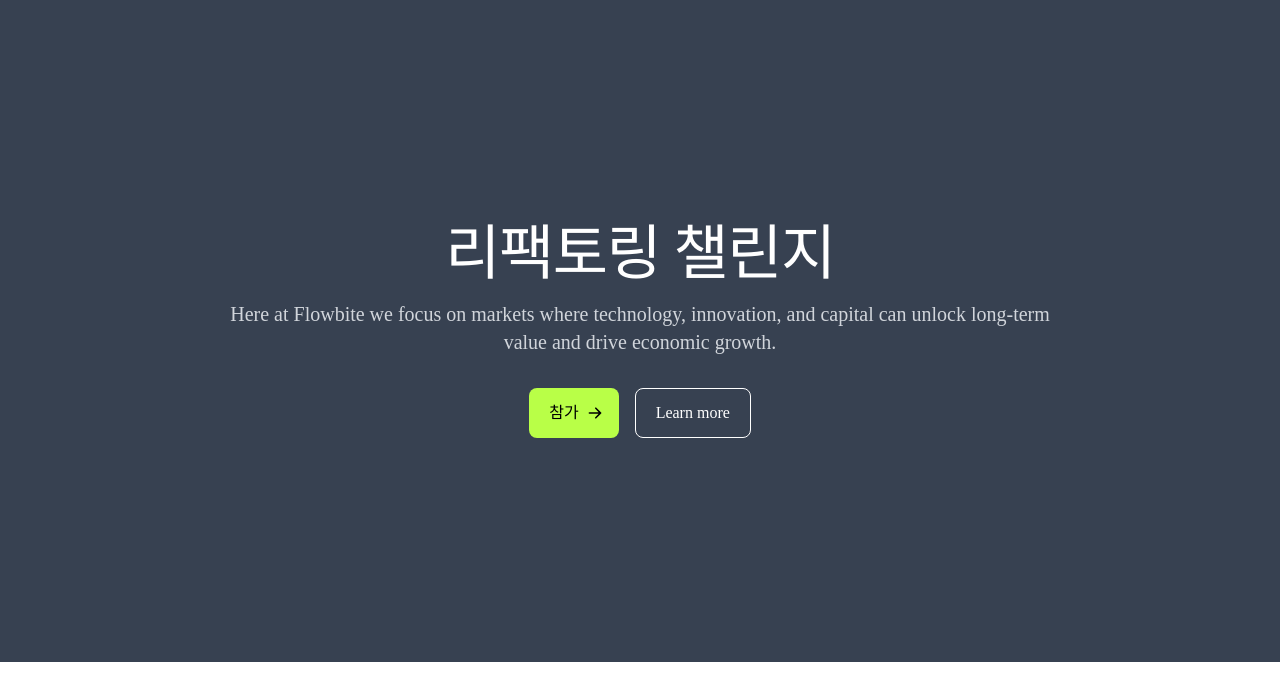
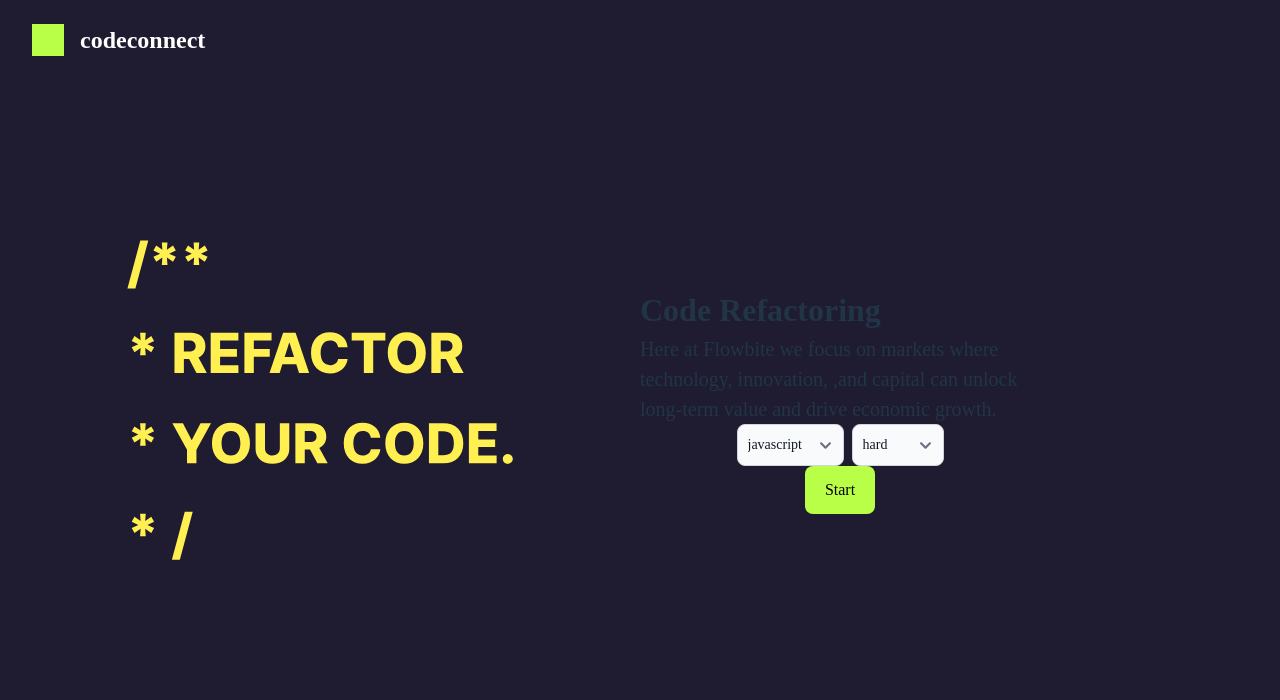
Before and after one commit to dhr05074/developic, a React (Vite) app in the folder front/: page / in a window 1280 px wide. Shown: the top 700 px of the page. Built offline with nearby package versions, Linux system fonts and the light colour scheme.

Commit message:
v0.0.0:29 메인화면 제작 중

```diff
--- a/front/src/App.tsx
+++ b/front/src/App.tsx
@@ -3,27 +3,29 @@
 import "./styles/App.css";
 import "./styles/index.css";
 import "./styles/component.css";
+import "./styles/designSystem.css";
 // react-simple-code-editr
 // import { useCodeMirror } from "@uiw/react-codemirror";
 // import { javascript } from "@codemirror/lang-javascript";
 // import CodeEditor from './component/CodeEditor/CodeEditor';
 import { Route, Routes } from "react-router-dom";
-// import NavBar from "./component/NavBar/NavBar";
+import { AnimatePresence } from "framer-motion";
+import NavBar from "./component/NavBar/NavBar";
 // import Problem from "./component/Resizable/Problem";
-import { AnimatePresence } from "framer-motion";
 import Problem from "./routes/Problem";
 import ErrorPage from "./routes/Error";
 import HomePage from "./routes/Home";
-import Select from "./routes/Select";
 import Stepper from "./routes/Stepper";
 
 function App(): JSX.Element {
     return (
         <RecoilRoot>
             <AnimatePresence>
+                <section id="header" className="absolute">
+                    <NavBar />
+                </section>
                 <Routes>
                     <Route path="/" element={<HomePage />} errorElement={<ErrorPage />} />
-                    <Route path="/select" element={<Select />} errorElement={<ErrorPage />} />
                     <Route path="/stepper" element={<Stepper />} errorElement={<ErrorPage />} />
                     <Route path="/problem" element={<Problem />} errorElement={<ErrorPage />} />
                 </Routes>
--- a/front/src/api/problem.api.ts
+++ b/front/src/api/problem.api.ts
@@ -1,5 +1,5 @@
 import axios from "axios";
-import { Problem, DefaultApi, CreateProblem202Response, GetProblem200Response } from "../../api/api";
+import { Problem, DefaultApi } from "../../api/api";
 import { apiErrorHandler } from "./errorhandler";
 
 const instance = axios.create();
--- a/front/src/component/NavBar/NavBar.tsx
+++ b/front/src/component/NavBar/NavBar.tsx
@@ -1,12 +1,8 @@
-import { Spinner } from "flowbite-react";
 import { useState } from "react";
 import { Link } from "react-router-dom";
 // import { getProblem, postProblem } from "@/api/problem";
 
-type PropsType = {
-    currentLang: LanguageType;
-};
-export default function NavBar(props: PropsType) {
+export default function NavBar() {
     const [isSpinner, setSpinner] = useState<boolean>(false);
     // const post = () => {
     //     // e.preventDefault();
@@ -40,18 +36,14 @@
     //     }
     // };
     return (
-        <nav className="h-full bg-Navy-900">
+        <nav className="h-full bg-Navy-900 py-2">
             <div className="mx-auto flex h-full max-w-screen-xl flex-wrap items-center justify-between">
                 {/* logo */}
-                <div className=" flex flex-row items-center gap-4">
-                    <Link to="/" className="flex flex-row items-center gap-4">
+                <div className="ml-8 flex flex-row items-center gap-4">
+                    <Link to="/" className=" flex flex-row items-center gap-4">
                         <div className="h-8 w-8 bg-coco-green_500" />
-                        <p className=" whitespace-nowrap  text-2xl font-semibold text-white">codeconnect</p>
+                        <p className=" pretendard_bold_24 whitespace-nowrap text-white">codeconnect</p>
                     </Link>
-                    <button className="flex flex-row gap-2 bg-coco-green_500 text-black">
-                        <span>문제 제출</span>
-                        {isSpinner ? <Spinner color="info" /> : null}
-                    </button>
                 </div>
             </div>
         </nav>
--- a/front/src/component/Problem/Problem.Component.tsx
+++ b/front/src/component/Problem/Problem.Component.tsx
@@ -43,9 +43,6 @@
 
     return (
         <div id="CodeEditor" className="App h-screen w-screen">
-            <section id="header">
-                <NavBar currentLang={currentLang} />
-            </section>
             <section
                 role="presentation"
                 id="body"
--- a/front/src/routes/Home.tsx
+++ b/front/src/routes/Home.tsx
@@ -1,55 +1,70 @@
+import { Link } from "react-router-dom";
 import React from "react";
-import { Link } from "react-router-dom";
 import { motion } from "framer-motion";
+import SelectComponent from "@/component/Select/Select";
+import ButtonBasic from "@/component/Button/Basic.Button";
+import mainImage from "@/assets/main_image.svg";
 
-export default function HomePage() {
+const languages: LanguageType[] = [
+    "javascript",
+    "go",
+    "c++",
+
+    // "typescript",
+    // "python3",
+    // "cpp",
+    // "c#",
+    // "clojure",
+    // "dart",
+    // "elixir",
+    // "java",
+    // "kotlin",
+    // "php",
+    // "r",
+    // "ruby",
+    // "scala",
+    // "swift",
+];
+const difficulty: string[] = ["hard", "normal", "easy"];
+export default function Select() {
+    let currentLang = "javascript" as LanguageType;
+    let defaultDifficulty = "normal";
+    const setLang = (value: LanguageType) => {
+        currentLang = value;
+    };
+    const setDifficulty = (value: string) => {
+        defaultDifficulty = value;
+    };
+    const buttonOption = {
+        pathName: "/stepper",
+        search: `?difficulty=${defaultDifficulty}&language=${currentLang}`,
+    };
     return (
         <motion.div
-            className=""
             initial={{ opacity: 0 }}
             animate={{ opacity: 1 }}
             exit={{ opacity: 0 }}
             transition={{ duration: 0.5 }}
         >
-            <div id="home-page">
-                <section className="bg-gray-700 bg-center bg-no-repeat bg-blend-multiply ">
-                    <div className="mx-auto max-w-screen-xl px-4 py-24 text-center lg:py-56">
-                        <h1 className="mb-4 text-4xl font-extrabold leading-none tracking-tight text-white md:text-5xl lg:text-6xl">
-                            리팩토링 챌린지
-                        </h1>
-                        <p className="mb-8 text-lg font-normal text-gray-300 sm:px-16 lg:px-48 lg:text-xl">
-                            Here at Flowbite we focus on markets where technology, innovation, and capital can unlock
-                            long-term value and drive economic growth.
-                        </p>
-                        <div className="flex flex-col space-y-4 sm:flex-row sm:justify-center sm:space-x-4 sm:space-y-0">
-                            <Link
-                                to="/select"
-                                className="motion_basic inline-flex items-center justify-center rounded-lg bg-coco-green_500 px-5 py-3 text-center text-base font-medium text-black  hover:bg-Navy-700 hover:text-white
-                             "
-                            >
-                                참가
-                                <svg
-                                    aria-hidden="true"
-                                    className="-mr-1 ml-2 h-4 w-4"
-                                    fill="currentColor"
-                                    viewBox="0 0 20 20"
-                                    xmlns="http://www.w3.org/2000/svg"
-                                >
-                                    <path
-                                        fillRule="evenodd"
-                                        d="M10.293 3.293a1 1 0 011.414 0l6 6a1 1 0 010 1.414l-6 6a1 1 0 01-1.414-1.414L14.586 11H3a1 1 0 110-2h11.586l-4.293-4.293a1 1 0 010-1.414z"
-                                        clipRule="evenodd"
-                                    />
-                                </svg>
-                            </Link>
-                            <a
-                                href="#"
-                                className="motion_basic inline-flex items-center justify-center rounded-lg border border-white px-5 py-3 text-center text-base font-medium text-white hover:bg-gray-100 hover:text-gray-900 focus:ring-4 focus:ring-gray-400"
-                            >
-                                Learn more
-                            </a>
+            <div>
+                <section className="flex h-screen w-screen flex-row  bg-Navy-900">
+                    <article className="flex h-full w-1/2 flex-row items-center justify-center">
+                        <img className="h-[40%]" src={mainImage} alt="refactor your code" />
+                    </article>
+                    <article className=" h-full w-1/2 gap-4">
+                        <div className="flex h-full  w-[400px] flex-col items-center  justify-center text-left">
+                            <h3 className="pretendard_extrabold_32 w-full">Code Refactoring</h3>
+                            <p className="pretendard_medium_20 w-full">
+                                Here at Flowbite we focus on markets where technology, innovation, ,and capital can
+                                unlock long-term value and drive economic growth.
+                            </p>
+                            <div className="flex flex-row gap-2">
+                                <SelectComponent value={{ menu: languages, callback: setLang }} />
+                                <SelectComponent value={{ menu: difficulty, callback: setDifficulty }} />
+                            </div>
+                            <ButtonBasic link={buttonOption} name="Start" />
                         </div>
-                    </div>
+                    </article>
                 </section>
             </div>
         </motion.div>
--- a/front/src/styles/App.css
+++ b/front/src/styles/App.css
@@ -6,7 +6,18 @@
     text-align: center;
     @apply font-Pretendard;
 }
-
+@font-face {
+    font-family: "D2Coding";
+    src: url("https://cdn.jsdelivr.net/gh/projectnoonnu/noonfonts_three@1.0/D2Coding.woff") format("woff");
+    font-weight: normal;
+    font-style: normal;
+}
+/* Regular */
+@font-face {
+    font-family: "Pretendard-Regular";
+    src: url("https://cdn.jsdelivr.net/gh/Project-Noonnu/noonfonts_2107@1.1/Pretendard-Regular.woff") format("woff");
+    font-style: normal;
+}
 #header {
     height: 10%;
 }
--- /dev/null
+++ b/front/src/styles/designSystem.css
@@ -0,0 +1,25 @@
+.D2Coding_regular {
+    @apply font-Pretendard text-[16px] font-normal;
+}
+
+.pretendard_regular_12 {
+    @apply font-Pretendard text-[12px] font-normal;
+}
+.pretendard_regular_16 {
+    @apply font-Pretendard text-[16px] font-normal;
+}
+.pretendard_bold_16 {
+    @apply font-Pretendard text-[16px] font-bold;
+}
+.pretendard_medium_20 {
+    @apply font-Pretendard text-[20px] font-medium;
+}
+.pretendard_bold_20 {
+    @apply font-Pretendard text-[20px] font-bold;
+}
+.pretendard_bold_24 {
+    @apply font-Pretendard text-[24px] font-bold;
+}
+.pretendard_extrabold_32 {
+    @apply font-Pretendard text-[32px] font-extrabold;
+}
--- a/front/src/styles/index.css
+++ b/front/src/styles/index.css
@@ -1,8 +1,7 @@
 @tailwind base;
 @tailwind components;
 @tailwind utilities;
-
-:root {
+:root  {
     font-family: Inter, system-ui, Avenir, Helvetica, Arial, sans-serif;
     line-height: 1.5;
     font-weight: 400;
--- a/front/tailwind.config.cjs
+++ b/front/tailwind.config.cjs
@@ -4,6 +4,7 @@
     theme: {
         fontFamily: {
             Pretendard: ["Pretendard"],
+            D2Coding: ["D2Coding"],
         },
         colors: {
             coco: {
```
Also changed, not shown: front/src/routes/Select.tsx (deleted, +0 -62 lines), front/src/assets/main_image.svg (added), 1 other file (tests, documents, lock files or other folders).
